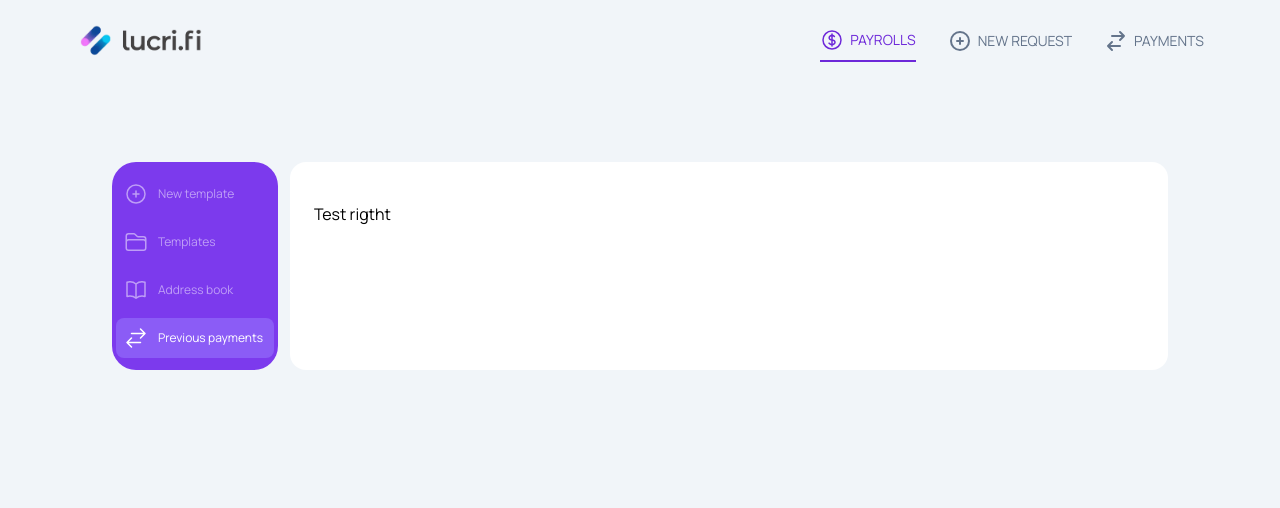
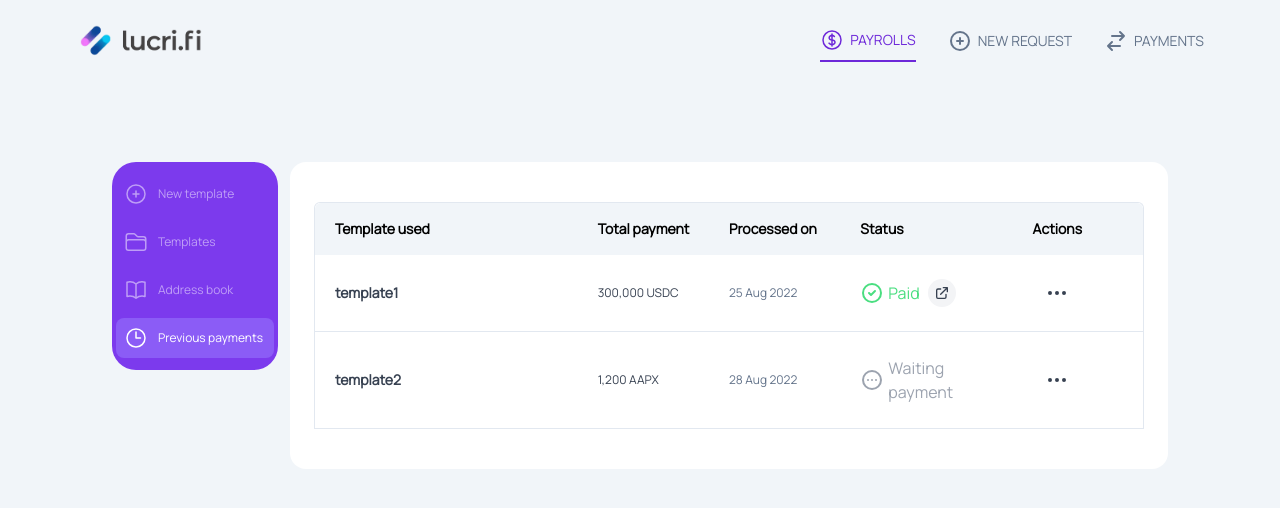
Before and after one commit to AMPnet/lucrifi, a Nuxt app: page /payrolls/previous-payments in a window 1280 px wide. Shown: the top 508 px of the page. Built offline with nearby package versions, Linux system fonts and the light colour scheme.

Commit message:
Add UI for previous payments

```diff
--- /dev/null
+++ b/components/Payrolls/PreviousPayment.vue
@@ -0,0 +1,197 @@
+<script setup lang="ts">
+const props = defineProps({
+  templateName: {
+    type: String,
+    required: true,
+  },
+  totalPayment: {
+    type: Number,
+    required: true,
+  },
+  currencySymbol: {
+    type: String,
+    required: true,
+  },
+  processedDate: {
+    type: String,
+    required: true,
+  },
+  status: {
+    type: String,
+    required: true,
+  },
+});
+
+const statusMapping = {
+  SUCCESS: {
+    title: "Paid",
+    class: "text-green-400",
+  },
+  PENDING: {
+    title: "Waiting payment",
+    class: "text-gray-400",
+  },
+  FAILED: {
+    title: "Failed",
+    class: "text-red-400",
+  },
+};
+
+const showMenu = ref(false);
+
+const prettyAmount = computed(() => {
+  return new Intl.NumberFormat().format(props.totalPayment);
+});
+</script>
+
+<template>
+  <div class="bg-white text-gray-700 py-6 px-5 border-b border-slate-200">
+    <div class="grid grid-cols-12">
+      <span class="col-span-4 self-center text-sm font-bold">
+        {{ props.templateName }}</span
+      >
+
+      <span class="col-span-2 flex items-center gap-1.5 text-xs">
+        <span>{{ prettyAmount }} {{ props.currencySymbol }}</span>
+      </span>
+
+      <span class="col-span-2 text-xs text-slate-500 self-center">{{
+        props.processedDate
+      }}</span>
+
+      <div class="col-span-2">
+        <div
+          class="flex items-center"
+          :class="statusMapping[props.status].class"
+        >
+          <div class="mr-1">
+            <svg
+              v-if="props.status.toLowerCase() === 'success'"
+              xmlns="http://www.w3.org/2000/svg"
+              class="h-6 w-6"
+              fill="none"
+              viewBox="0 0 24 24"
+              stroke="currentColor"
+              stroke-width="2"
+            >
+              <path
+                stroke-linecap="round"
+                stroke-linejoin="round"
+                d="M9 12l2 2 4-4m6 2a9 9 0 11-18 0 9 9 0 0118 0z"
+              />
+            </svg>
+            <svg
+              v-else-if="props.status.toLowerCase() === 'failed'"
+              xmlns="http://www.w3.org/2000/svg"
+              class="h-6 w-6"
+              fill="none"
+              viewBox="0 0 24 24"
+              stroke="currentColor"
+              stroke-width="2"
+            >
+              <path
+                stroke-linecap="round"
+                stroke-linejoin="round"
+                d="M15 12H9m12 0a9 9 0 11-18 0 9 9 0 0118 0z"
+              />
+            </svg>
+            <svg
+              v-else
+              xmlns="http://www.w3.org/2000/svg"
+              class="h-6 w-6"
+              fill="none"
+              viewBox="0 0 24 24"
+              stroke="currentColor"
+              stroke-width="2"
+            >
+              <path
+                stroke-linecap="round"
+                stroke-linejoin="round"
+                d="M8 12h.01M12 12h.01M16 12h.01M21 12a9 9 0 11-18 0 9 9 0 0118 0z"
+              />
+            </svg>
+          </div>
+          <span>{{ statusMapping[props.status].title }}</span>
+
+          <a
+            v-if="props.status.toLowerCase() === 'success'"
+            href="#"
+            target="_blank norelopener"
+            class="ml-2 rounded-full bg-gray-100 p-1.5 hover:bg-gray-300 text-gray-700"
+          >
+            <svg
+              xmlns="http://www.w3.org/2000/svg"
+              class="h-4 w-4"
+              fill="none"
+              viewBox="0 0 24 24"
+              stroke="currentColor"
+              stroke-width="2"
+            >
+              <path
+                stroke-linecap="round"
+                stroke-linejoin="round"
+                d="M10 6H6a2 2 0 00-2 2v10a2 2 0 002 2h10a2 2 0 002-2v-4M14 4h6m0 0v6m0-6L10 14"
+              />
+            </svg>
+          </a>
+        </div>
+      </div>
+
+      <div class="col-span-2 flex items-center justify-center">
+        <div class="relative flex justify-start sm:justify-end">
+          <button @click="showMenu = !showMenu">
+            <svg
+              xmlns="http://www.w3.org/2000/svg"
+              class="h-6 w-6 text-gray-700"
+              fill="none"
+              viewBox="0 0 24 24"
+              stroke="currentColor"
+              stroke-width="2"
+            >
+              <path
+                stroke-linecap="round"
+                stroke-linejoin="round"
+                d="M5 12h.01M12 12h.01M19 12h.01M6 12a1 1 0 11-2 0 1 1 0 012 0zm7 0a1 1 0 11-2 0 1 1 0 012 0zm7 0a1 1 0 11-2 0 1 1 0 012 0z"
+              />
+            </svg>
+          </button>
+
+          <div
+            v-show="showMenu"
+            class="absolute z-10 left-0 sm:left-auto sm:right-0 top-6"
+          >
+            <div class="min-h-full py-3 sm:py-0 text-center">
+              <div
+                class="bg-white flex flex-col gap-3 rounded-lg py-2 text-sm text-left overflow-hidden shadow-lg sm:w-full"
+              >
+                <button
+                  @click=""
+                  class="hover:bg-slate-100 whitespace-nowrap w-full px-4 py-1.5"
+                >
+                  <div class="flex items-center gap-2">
+                    <svg
+                      xmlns="http://www.w3.org/2000/svg"
+                      fill="none"
+                      viewBox="0 0 24 24"
+                      stroke-width="1.5"
+                      stroke="currentColor"
+                      class="w-6 h-6"
+                    >
+                      <path
+                        stroke-linecap="round"
+                        stroke-linejoin="round"
+                        d="M16.023 9.348h4.992v-.001M2.985 19.644v-4.992m0 0h4.992m-4.993 0l3.181 3.183a8.25 8.25 0 0013.803-3.7M4.031 9.865a8.25 8.25 0 0113.803-3.7l3.181 3.182m0-4.991v4.99"
+                      />
+                    </svg>
+
+                    <span>Repeat Payment</span>
+                  </div>
+                </button>
+              </div>
+            </div>
+          </div>
+        </div>
+      </div>
+    </div>
+  </div>
+</template>
--- a/components/Payrolls/SideMenu.vue
+++ b/components/Payrolls/SideMenu.vue
@@ -109,7 +109,7 @@ const route = useRoute();
           <path
             stroke-linecap="round"
             stroke-linejoin="round"
-            d="M7.5 21L3 16.5m0 0L7.5 12M3 16.5h13.5m0-13.5L21 7.5m0 0L16.5 12M21 7.5H7.5"
+            d="M12 6v6h4.5m4.5 0a9 9 0 11-18 0 9 9 0 0118 0z"
           />
         </svg>
 
--- a/pages/payrolls/address-book/index.vue
+++ b/pages/payrolls/address-book/index.vue
@@ -36,34 +36,12 @@ const showAddAliasModal = ref(false);
     />
 
     <div>
-      <div class="flex items-center justify-between pl-10">
-        <div class="flex items-center gap-16">
-          <button class="text-slate-500 font-bold text-base p-2">
-            <div class="flex items-center gap-2">
-              <svg
-                xmlns="http://www.w3.org/2000/svg"
-                fill="none"
-                viewBox="0 0 24 24"
-                stroke-width="1.5"
-                stroke="currentColor"
-                class="w-5 h-5"
-              >
-                <path
-                  stroke-linecap="round"
-                  stroke-linejoin="round"
-                  d="M12 6.042A8.967 8.967 0 006 3.75c-1.052 0-2.062.18-3 .512v14.25A8.987 8.987 0 016 18c2.305 0 4.408.867 6 2.292m0-14.25a8.966 8.966 0 016-2.292c1.052 0 2.062.18 3 .512v14.25A8.987 8.987 0 0018 18a8.967 8.967 0 00-6 2.292m0-14.25v14.25"
-                />
-              </svg>
-
-              <span class="uppercase">Address Book</span>
-            </div>
-          </button>
-
+      <div class="flex items-center justify-between pl-4">
         <button
           @click="showAddAliasModal = true"
-            class="text-slate-500 font-bold text-base py-2 px-4 border border-slate-300 rounded-full"
+          class="rounded-full bg-gradient-to-r font-bold from-violet-700 to-purple-500 text-white py-2.5 px-5 text-sm"
         >
-            <div class="flex items-center gap-2">
+          <div class="flex items-center gap-1.5">
             <svg
               xmlns="http://www.w3.org/2000/svg"
               fill="none"
@@ -78,10 +56,9 @@ const showAddAliasModal = ref(false);
                 d="M12 4.5v15m7.5-7.5h-15"
               />
             </svg>
-              <span class="uppercase">ADD NEW</span>
+            <span class="uppercase">Add Address</span>
           </div>
         </button>
-        </div>
         <div class="border-b-2 border-slate-300 text-slate-600 pl-4 py-1.5">
           <div class="flex items-center gap-3">
             <svg
--- a/pages/payrolls/previous-payments/index.vue
+++ b/pages/payrolls/previous-payments/index.vue
@@ -2,10 +2,49 @@
 definePageMeta({
   layout: "payrolls",
 });
+
+const prevPayments = [
+  {
+    templateName: "template1",
+    totalPayment: 300000,
+    processedOn: "25 Aug 2022",
+    status: "SUCCESS",
+    currencySymbol: "USDC",
+  },
+  {
+    templateName: "template2",
+    totalPayment: 1200,
+    processedOn: "28 Aug 2022",
+    status: "PENDING",
+    currencySymbol: "AAPX",
+  },
+];
 </script>
 
 <template>
   <div>
-    <h1>Test rigtht</h1>
+    <div class="rounded-t-md border-t border-x border-slate-200">
+      <div
+        class="bg-slate-100 rounded-t-md text-black font-bold text-sm grid grid-cols-12 py-4 px-5"
+      >
+        <span class="col-span-4">Template used</span>
+        <span class="col-span-2">Total payment</span>
+        <span class="col-span-2">Processed on</span>
+        <span class="col-span-2">Status</span>
+        <span class="col-span-2 text-center">Actions</span>
+      </div>
+
+      <div>
+        <PayrollsPreviousPayment
+          v-for="(payment, index) in prevPayments"
+          :key="index"
+          :template-name="payment.templateName"
+          :total-payment="payment.totalPayment"
+          :currency-symbol="payment.currencySymbol"
+          :processed-date="payment.processedOn"
+          :status="payment.status"
+        ></PayrollsPreviousPayment>
+      </div>
+    </div>
   </div>
 </template>
```
Lines whose indentation alone changed are shown as unchanged.
